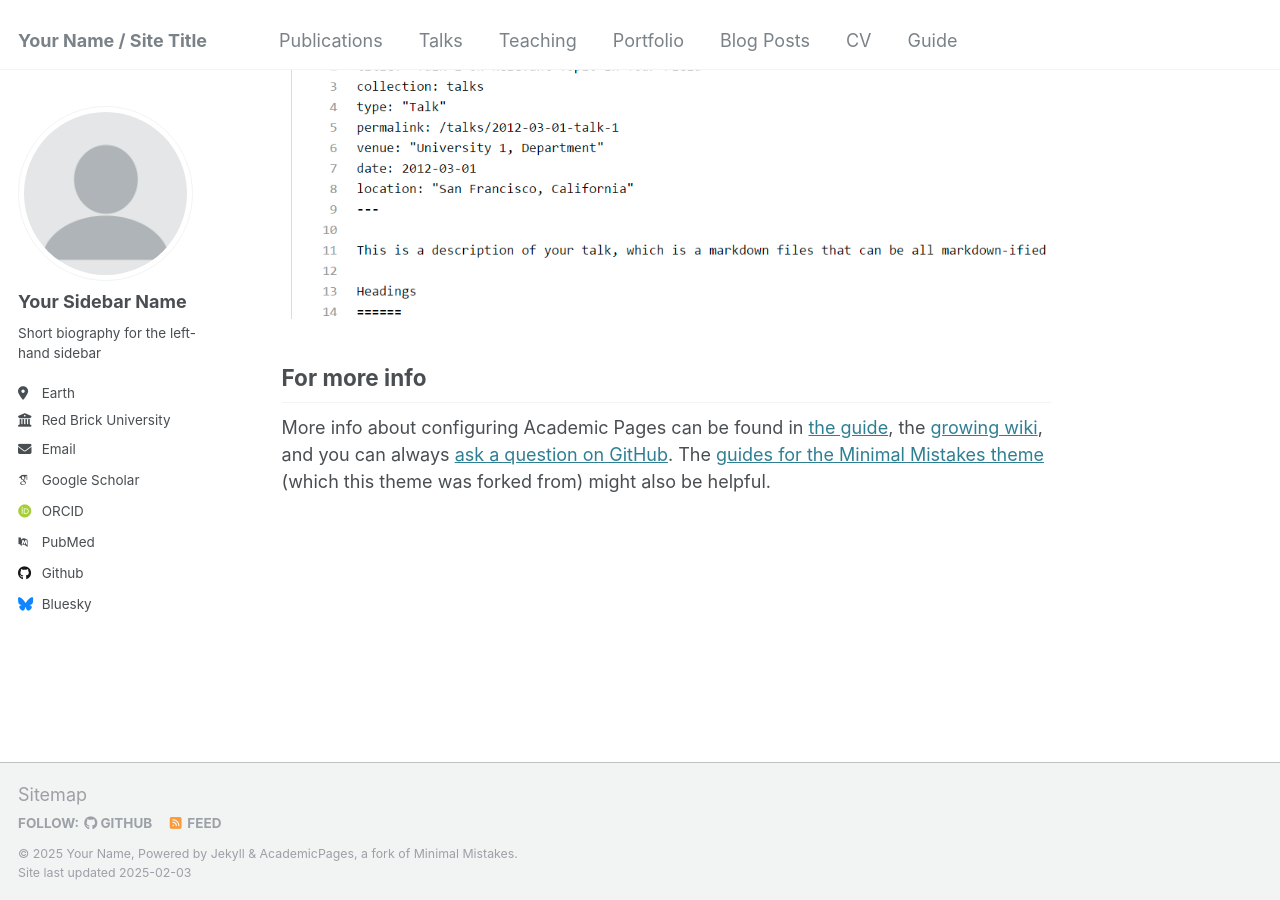
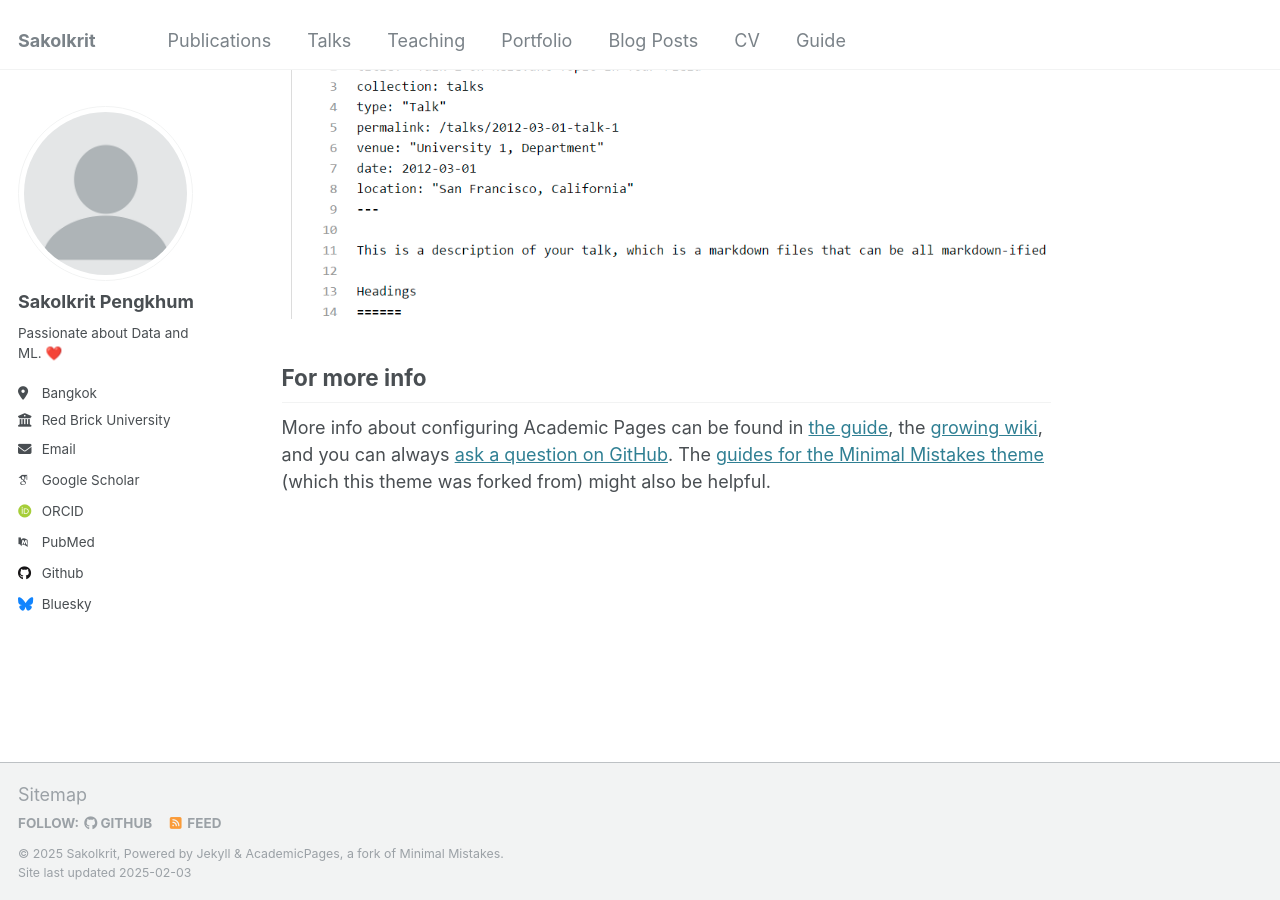
Before and after one commit to Sakolkrit/sakolkrit.github.io, a Jekyll site: the page built from _pages/about.md, in a window 1280 px wide and 900 px high, scrolled down 2643 px. Built offline with Jekyll 4.4.1, drawn with Linux system fonts in a browser that asks for light colours; some web fonts are replaced.

Commit message:
update config profile file

```diff
--- a/_config.yml
+++ b/_config.yml
@@ -8,13 +8,13 @@
 
 # Basic Site Settings
 locale                   : "en-US"
-title                    : "Your Name / Site Title"
+title                    : "Sakolkrit"
 title_separator          : "-"
-name                     : &name "Your Name"
+name                     : &name "Sakolkrit"
 description              : &description "personal description"
 url                      : https://sakolkrit.github.io # the base hostname & protocol for your site e.g. "https://[your GitHub username].github.io"
 baseurl                  : "" # the subpath of your site, e.g. "/blog"
-repository               : "academicpages/academicpages.github.io"
+repository               : "Sakolkrit/sakolkrit.github.io"
 
 # Site Author - The following control what appear as part of the author content on the side bar.
 #               If a field is blank the icon and link will not appear, otherwise it will be shown.
@@ -22,13 +22,13 @@ repository               : "academicpages/academicpages.github.io"
 author:
   # Biographic information
   avatar           : "profile.png"
-  name             : "Your Sidebar Name"
+  name             : "Sakolkrit Pengkhum"
   pronouns         : # example: "she/her"
-  bio              : "Short biography for the left-hand sidebar"
-  location         : "Earth"
+  bio              : "Passionate about Data and ML. ❤️"
+  location         : "Bangkok"
   employer         : "Red Brick University"
   uri              : # URL
-  email            : "none@example.org"
+  email            : "sakolkrit46253@gmail.com"
 
   # Academic websites
   arxiv            : # URL - Update with the correct link to your profile
```
